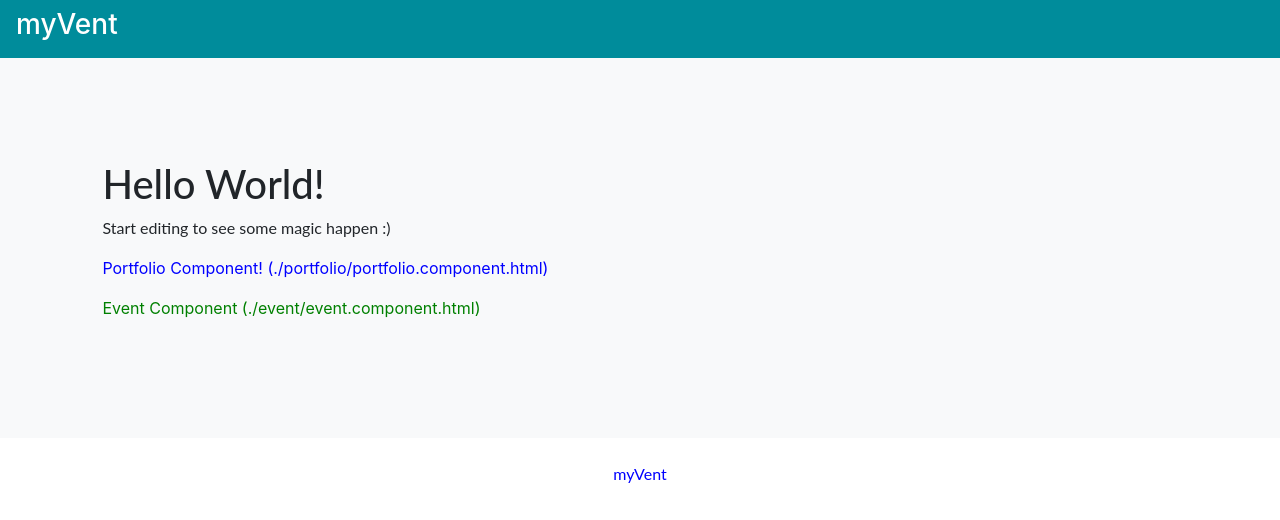
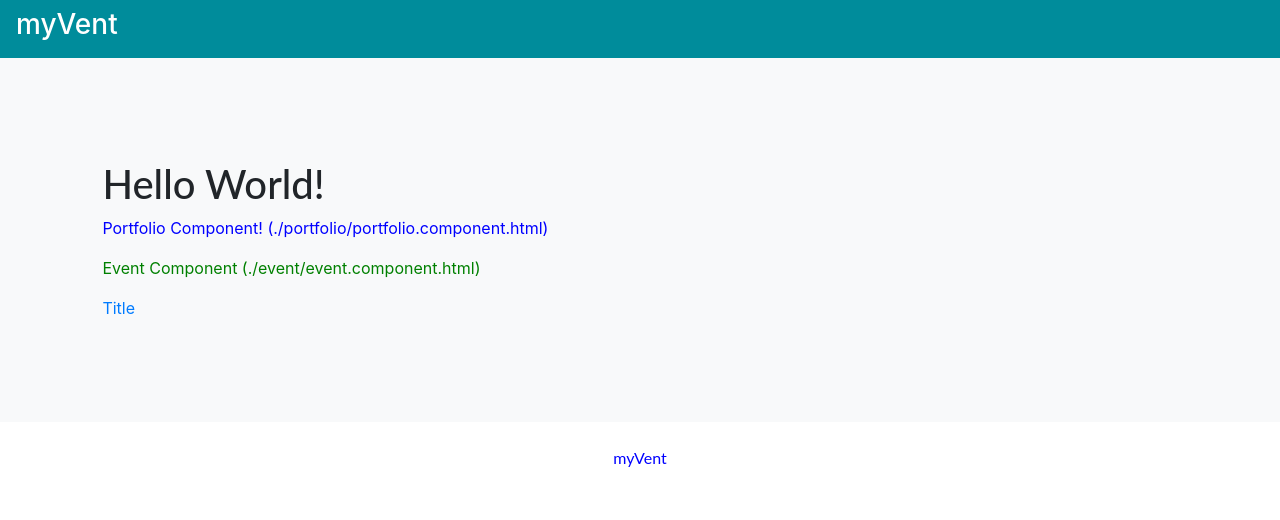
Before and after one commit to s1131610/myvent, an Angular app: page / in a window 1280 px wide. Shown: the top 520 px of the page. Built offline with nearby package versions, Linux system fonts and the light colour scheme.

Commit message:
6 files modified, 3 added

```diff
--- a/src/app-routing.module.ts
+++ b/src/app-routing.module.ts
@@ -3,9 +3,11 @@ import { Routes, RouterModule } from '@angular/router';
 
 import { PortfolioComponent } from './portfolio/portfolio.component';
 
+import { HomeComponent } from './home/home.component';
+
 const routes: Routes = [
     { path: 'portfolio', component: PortfolioComponent },
-
+    {path:'', component: HomeComponent}
 ];
 
 @NgModule({
--- a/src/app/app.component.html
+++ b/src/app/app.component.html
@@ -8,14 +8,12 @@
 
 <!-- main app container -->
 <div class="app-container bg-light">
-    <hello name="{{ name }}"></hello>
-<p>
-  Start editing to see some magic happen :)
-</p>
+<home></home>
 <portfolio></portfolio>
+
 <event></event>
+
 </div>
-
 <!-- credits -->
 <div class="text-center mt-4">
     <p style="color: blue">
--- a/src/app/app.component.ts
+++ b/src/app/app.component.ts
@@ -6,5 +6,5 @@ import { Component, VERSION } from '@angular/core';
   styleUrls: [ './app.component.css' ]
 })
 export class AppComponent  {
-  name = 'World';
+
 }
--- a/src/app/app.module.ts
+++ b/src/app/app.module.ts
@@ -1,15 +1,17 @@
 import { NgModule } from '@angular/core';
 import { BrowserModule } from '@angular/platform-browser';
 import { FormsModule } from '@angular/forms';
+import { RouterModule } from '@angular/router';
 
 import { AppComponent } from './app.component';
 import { HelloComponent } from './hello.component';
 import { PortfolioComponent } from './portfolio/portfolio.component';
 import { EventComponent } from './event/event.component';
+import { HomeComponent } from './home/home.component';
 
 @NgModule({
-  imports:      [ BrowserModule, FormsModule ],
-  declarations: [ AppComponent, HelloComponent, PortfolioComponent, EventComponent ],
+  imports:      [ BrowserModule, FormsModule, RouterModule],
+  declarations: [ AppComponent, HelloComponent, PortfolioComponent, EventComponent, HomeComponent ],
   bootstrap:    [ AppComponent ]
 })
 export class AppModule { }
--- a/src/app/event/event.component.html
+++ b/src/app/event/event.component.html
@@ -1 +1,2 @@
 <p>Event Component (./event/event.component.html)</p>
+<a href='portfolio'>Title</a>
--- /dev/null
+++ b/src/app/home/home.component.html
@@ -0,0 +1 @@
+ <hello name="{{ name }}"></hello>
--- /dev/null
+++ b/src/app/home/home.component.ts
@@ -0,0 +1,15 @@
+import { Component, OnInit } from '@angular/core';
+
+@Component({
+  selector: 'home',
+  templateUrl: './home.component.html',
+  styleUrls: ['./home.component.css']
+})
+export class HomeComponent implements OnInit {
+  name = 'World';
+  constructor() { }
+
+  ngOnInit() {
+  }
+
+}
--- a/src/index.html
+++ b/src/index.html
@@ -2,7 +2,7 @@
 <html>
 <head>
     <base href="/" />
-    <title>Angular - Master Details CRUD Example</title>
+    <title>MyVent</title>
     <meta name="viewport" content="width=device-width, initial-scale=1">
 
     <!-- bootstrap css -->
```
Also changed, not shown: src/app/home/home.component.css (added).
